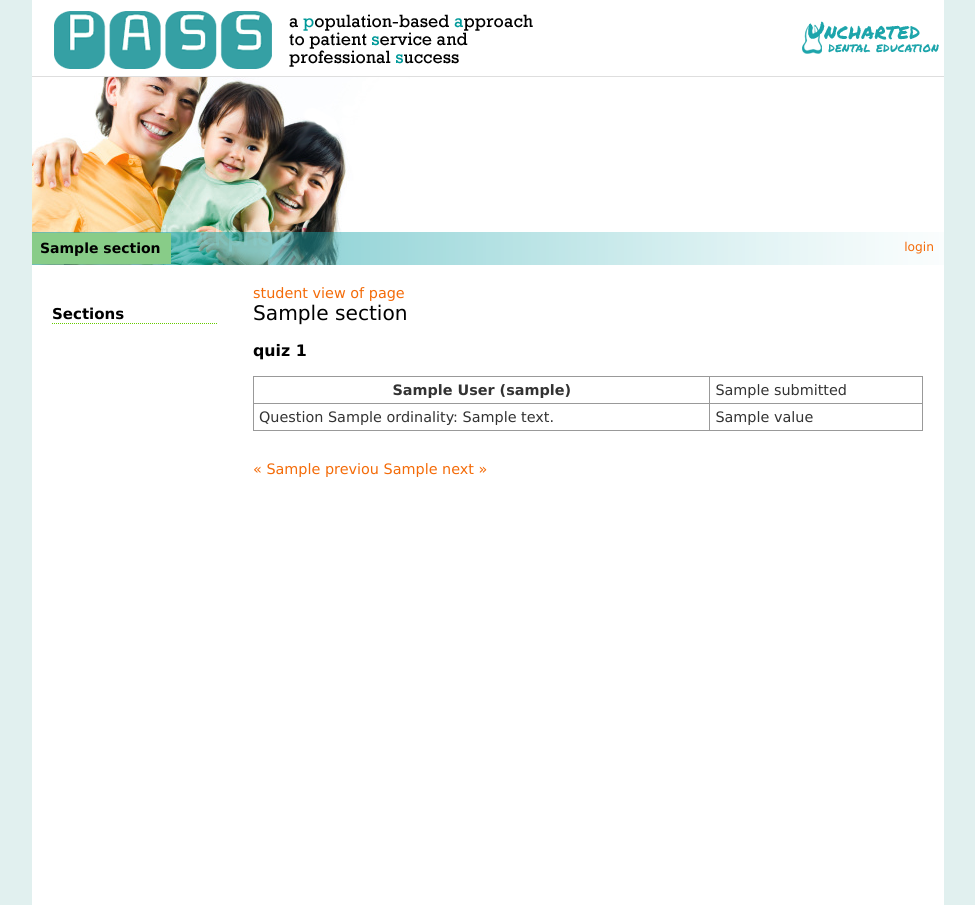
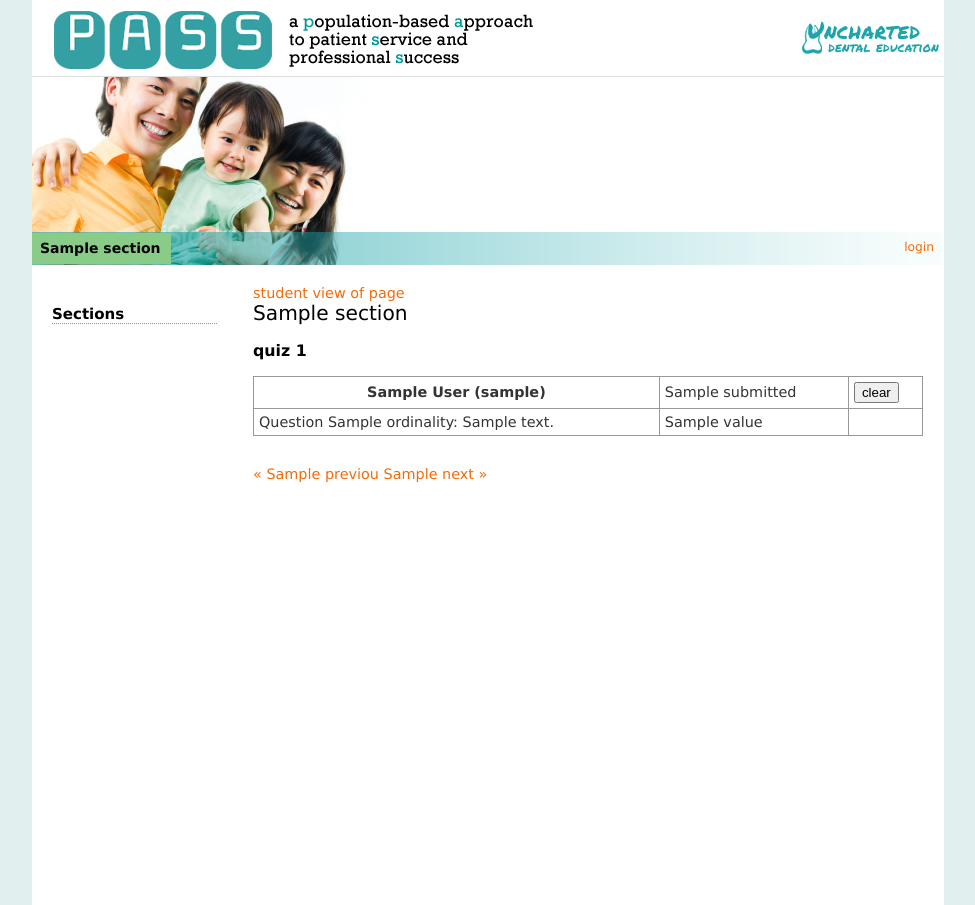
Before and after one commit to ccnmtl/pass, a Django app: template templates/main/instructor_page.html in a window 1280 px wide. Shown: the whole page, without its empty margins (152-1127 px from the left). Run offline with Django 3.2, Linux system fonts and the light colour scheme; the template is opened without the code that fills it: most values are stand-ins (such as "Sample title", 1, 10 or a date in 2020).

Commit message:
clear out individual responses. PMT #76969

```diff
--- a/templates/main/instructor_page.html
+++ b/templates/main/instructor_page.html
@@ -30,11 +30,16 @@
 <tr class="submissionheader">
 <th>{{submission.user.first_name}} {{submission.user.last_name}} ({{submission.user.username}})</th>
 <td>{{submission.submitted}}</td>
+<td><form action="." method="post">
+{% csrf_token %}
+<input type="hidden" name="clear" value="{{submission.id}}" />
+<input type="submit" value="clear" /></form>
 </tr>
 {% for response in submission.response_set.all %}
 <tr class="submissionresponse">
 <td>Question {{response.question.ordinality}}: {{response.question.text}}</td>
 <td class="{% if response.question.answerable %}{% if response.is_correct %}correct{% else %}incorrect{% endif %}{% endif %}">{{response.value}}</td>
+<td></td>
 </tr>
 {% endfor %}
 {% endfor %}
```
Also changed, not shown: main/views.py (+7 -1 lines).
